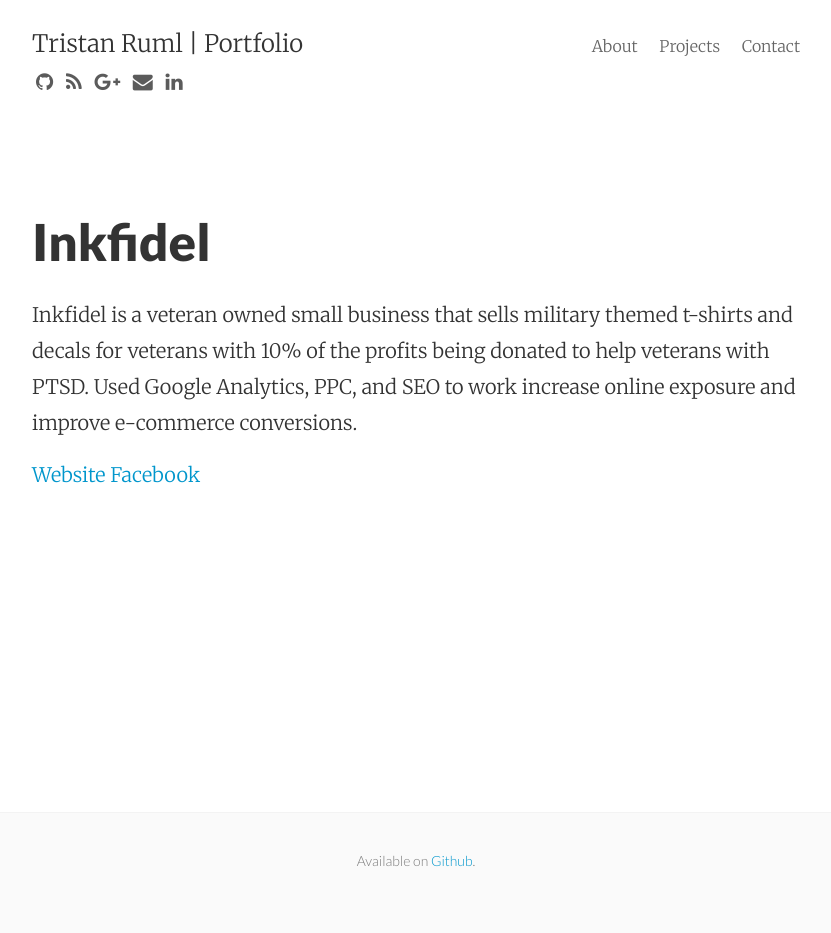
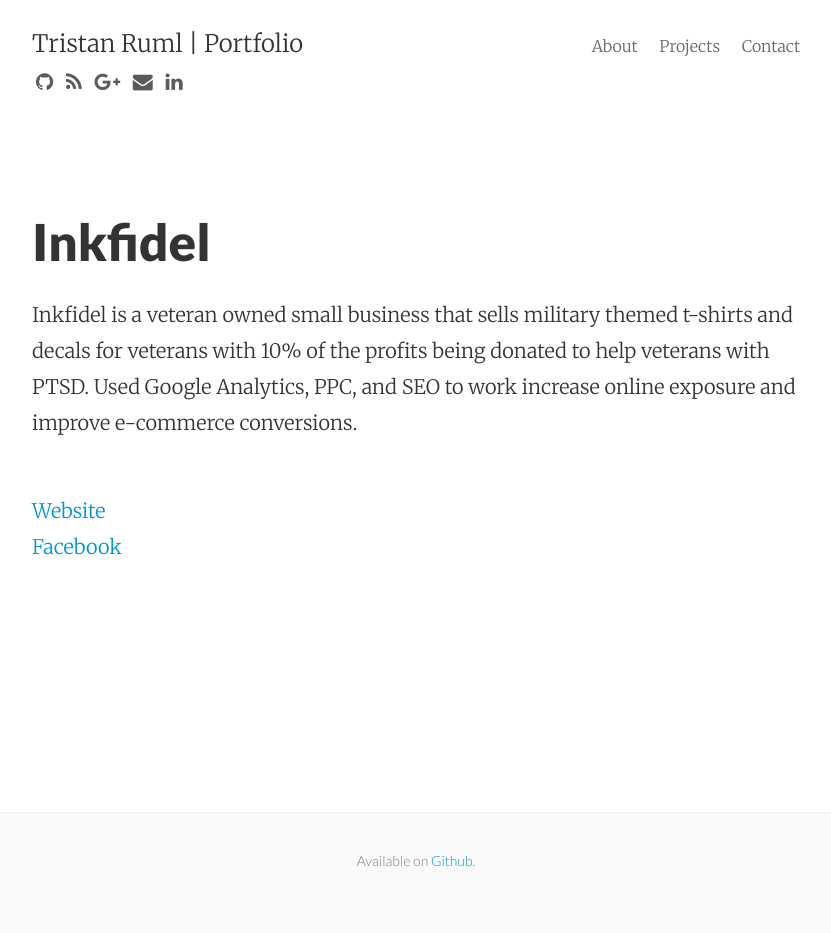
Before and after one commit to tkruml/tkruml.github.io, a Jekyll site: the page built from inkfidel.md, in a window 1280 px wide. Shown: the whole page, without its empty margins (224-1055 px from the left). Built offline with Jekyll 4.4.1, drawn with Linux system fonts in a browser that asks for light colours; nearby versions of some CDN libraries.

```diff
--- a/inkfidel.md
+++ b/inkfidel.md
@@ -6,5 +6,5 @@ permalink: /inkfidel/
 
 Inkfidel is a veteran owned small business that sells military themed t-shirts and decals for veterans with 10% of the profits being donated to help veterans with PTSD. Used Google Analytics, PPC, and SEO to work increase online exposure and improve e-commerce conversions.
 
-<a href="http://inkfidel.com/">Website</a>
-<a href="https://www.facebook.com/inkfidel">Facebook</a>
+<br><a href="http://inkfidel.com/">Website</a>
+<br><a href="https://www.facebook.com/inkfidel">Facebook</a>
```
